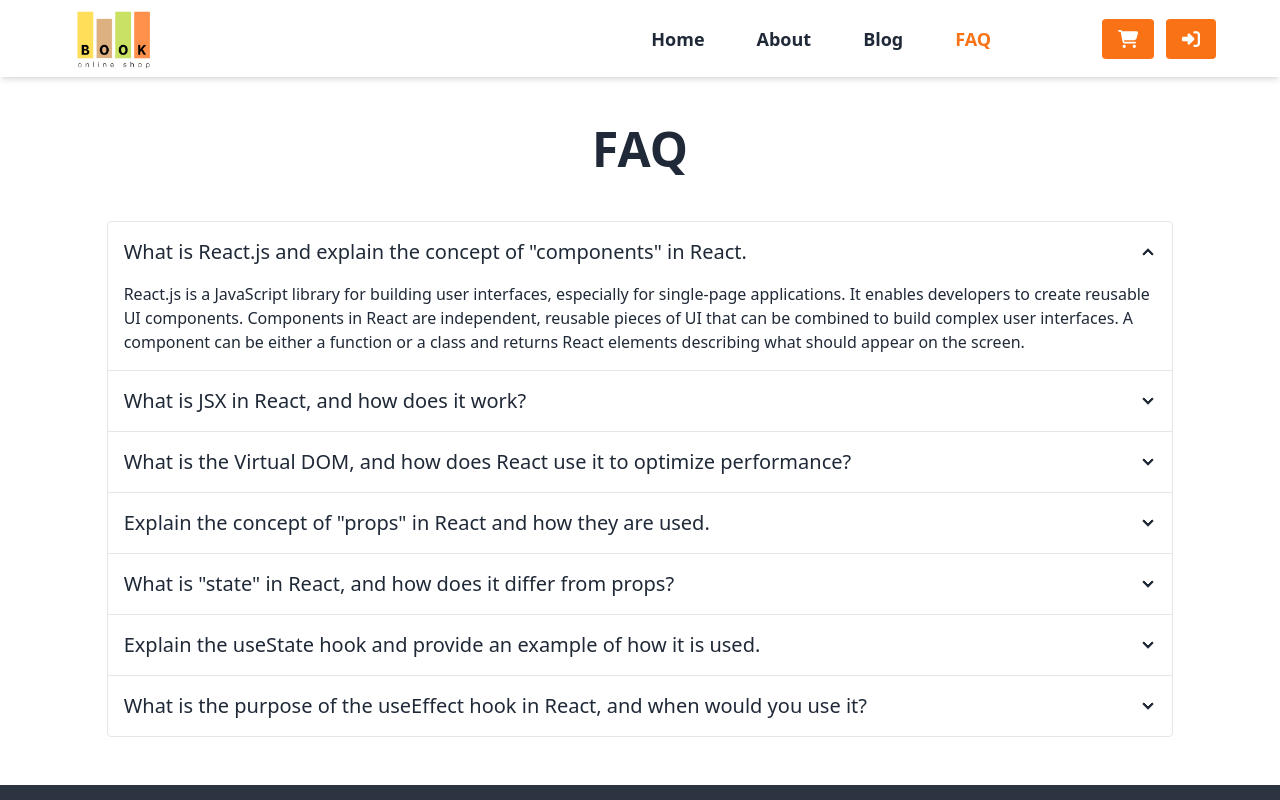
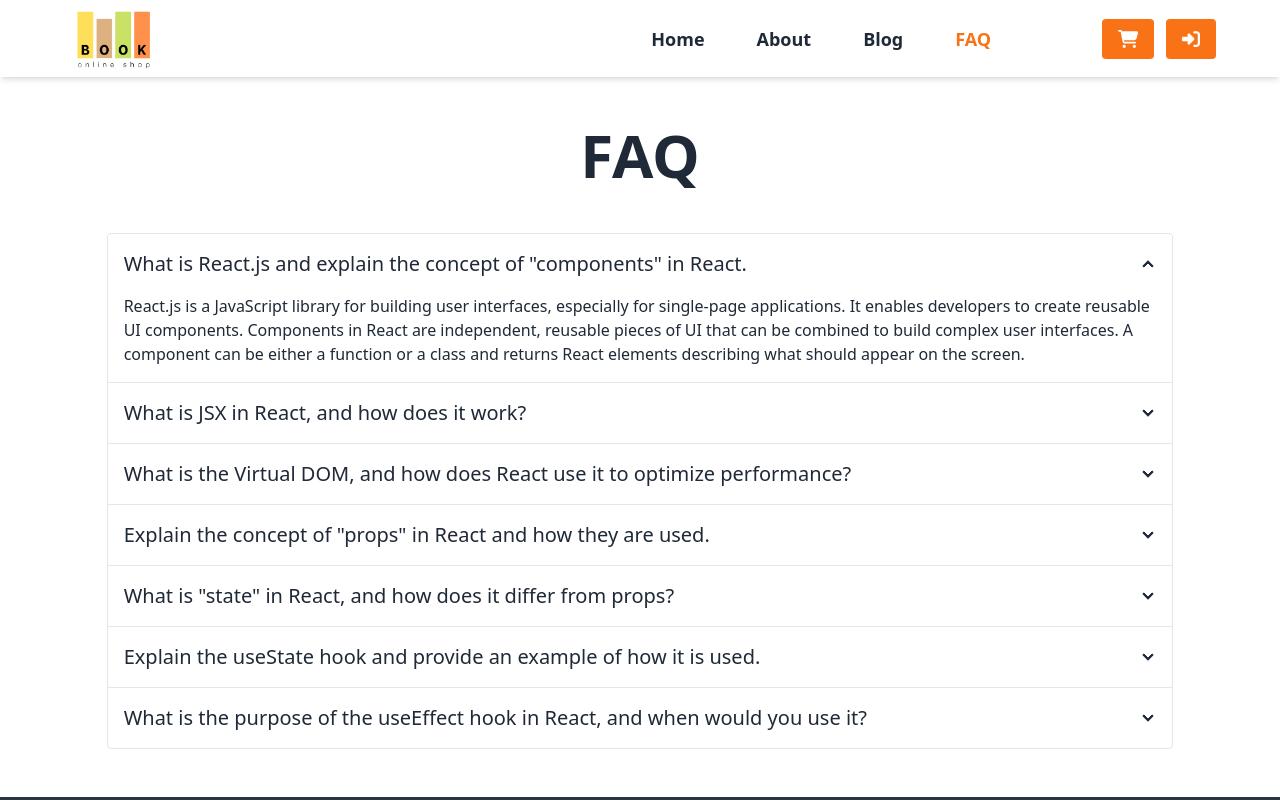
Before and after one commit to razxor/bootcamp-react-bookshop, a React (Vite) app: page /faq in a window 1280 px wide. Shown: the top 800 px of the page. Built offline with nearby package versions, Linux system fonts and the light colour scheme.

Commit message:
404 page issue fixed

```diff
--- a/src/pages/Faq.jsx
+++ b/src/pages/Faq.jsx
@@ -3,7 +3,7 @@
 export const Faq = () => {
   return (
     <section id='faq' className='w-5/6 mx-auto pb-12'>
-      <h1 className='text-5xl font-bold text-center py-12'>FAQ</h1>
+      <h1 className='text-6xl font-bold text-center py-12'>FAQ</h1>
       <div className="join join-vertical w-full rounded">
         {/* Question 9.1 */}
         <div className="collapse collapse-arrow join-item border-base-300 border">
--- a/src/routers/index.jsx
+++ b/src/routers/index.jsx
@@ -35,7 +35,7 @@
                 element: <BookDetails />,
             },
             {
-                path: '*', // Wildcard route for handling 404
+                path: '*',              //Wildcard route for handling 404
                 element: <NotFound />, // Render the NotFound page for undefined routes
             }
         ]
```
Also changed, not shown: vercel.json (added).
